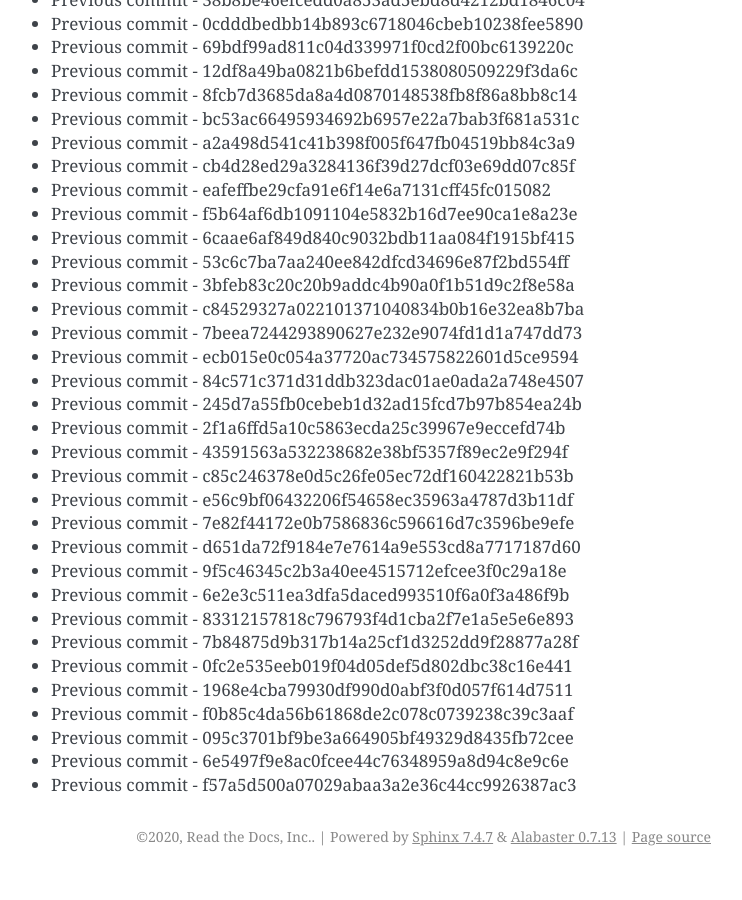
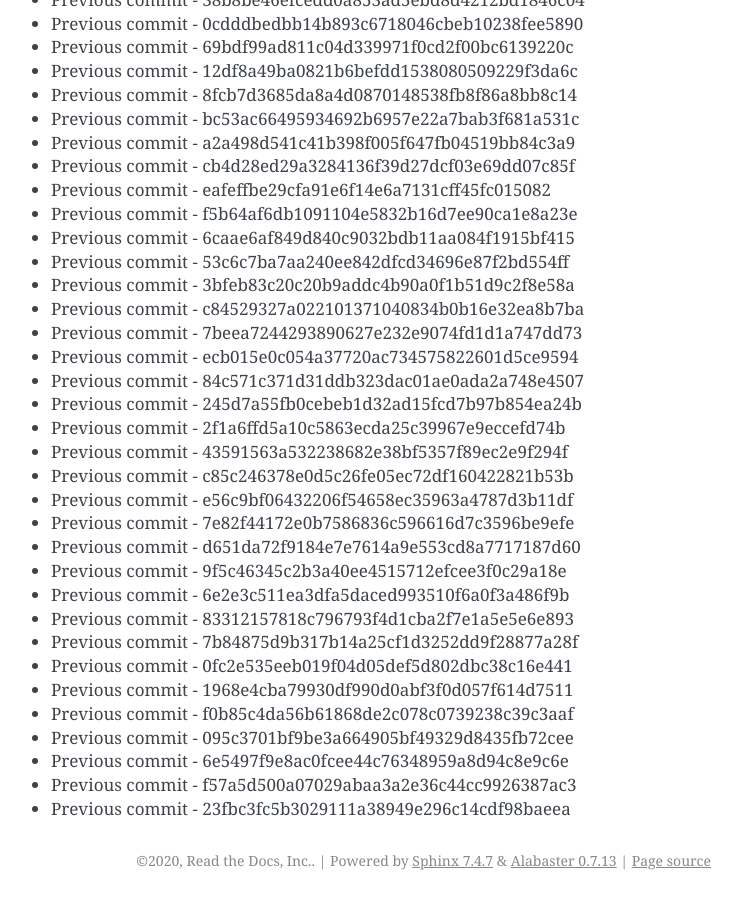
Before and after one commit to readthedocs/rtd-git-stresstest, a Sphinx documentation site: the page built from docs/updates.rst, in a window 1280 px wide and 900 px high, scrolled down 74188 px. Shown: the whole window, without its empty margins (399-1141 px from the left). Built offline with Sphinx 7.4.7, drawn with Linux system fonts in a browser that asks for light colours; before the commit the page ends 75064 px from its top, so only the background shows below that.

Commit message:
Generating commit from previous: 23fbc3fc5b3029111a38949e296c14cdf98baeea

```diff
--- a/docs/updates.rst
+++ b/docs/updates.rst
@@ -3149,3 +3149,4 @@ It can be tested for any performance characteristics.
 * Previous commit - 095c3701bf9be3a664905bf49329d8435fb72cee
 * Previous commit - 6e5497f9e8ac0fcee44c76348959a8d94c8e9c6e
 * Previous commit - f57a5d500a07029abaa3a2e36c44cc9926387ac3
+* Previous commit - 23fbc3fc5b3029111a38949e296c14cdf98baeea
```
